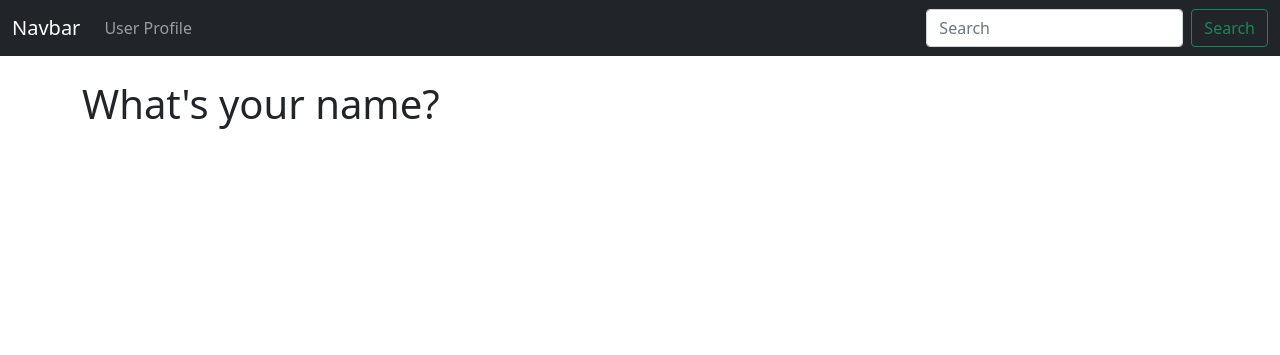
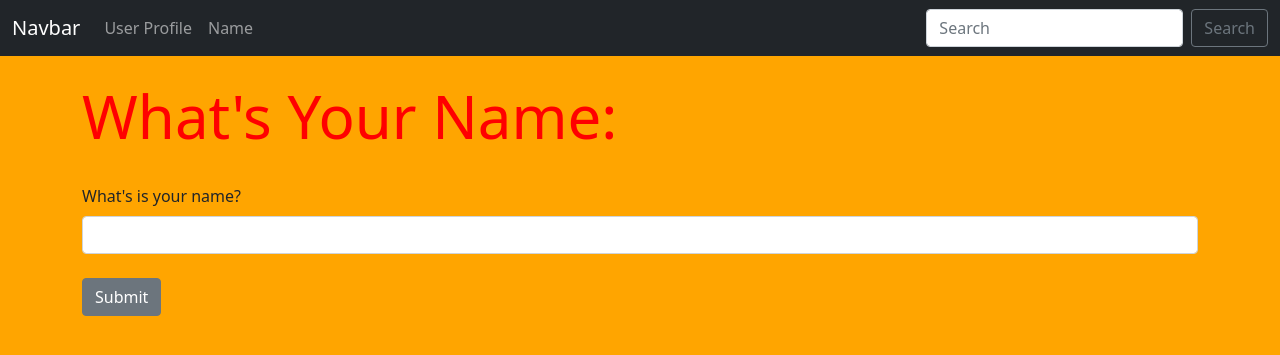
Before and after one commit to Prashant-dhakad/Blog-Website, a Flask app: page /name in a window 1280 px wide. Shown: the top 355 px of the page. Run offline with Flask 2, Linux system fonts and the light colour scheme.

Commit message:
Building Blog-Website

```diff
--- a/app.py
+++ b/app.py
@@ -1,4 +1,4 @@
-from flask import  Flask, render_template
+from flask import  Flask, render_template, flash
 from flask_wtf import FlaskForm
 from wtforms import StringField, SubmitField
 from wtforms.validators import DataRequired
@@ -45,7 +45,10 @@ def name():
     name = None
     form = NamerForm()
     #Validae Form
-
+    if form.validate_on_submit():
+        name = form.name.data
+        form.name.data = ""
+        flash("form submited successfully!")
     return render_template('name.html',
                            name = name,
                            form = form
--- /dev/null
+++ b/static/css/style.css
@@ -0,0 +1,8 @@
+h1 {
+    color: red;
+    font-size:  60px;
+}
+
+body {
+    background: orange;
+}
--- a/templates/base.html
+++ b/templates/base.html
@@ -7,6 +7,9 @@
 
     <!-- Bootstrap CSS -->
     <link href="https://cdn.jsdelivr.net/npm/bootstrap@5.0.2/dist/css/bootstrap.min.css" rel="stylesheet" integrity="sha384-EVSTQN3/azprG1Anm3QDgpJLIm9Nao0Yz1ztcQTwFspd3yD65VohhpuuCOmLASjC" crossorigin="anonymous">
+
+     <!-- Our CSS -->
+     <link href="{{ url_for('static' , filename = 'css/style.css')}}" rel="stylesheet">
 
     <title>Flasker!</title>
   </head>
--- a/templates/index.html
+++ b/templates/index.html
@@ -1,6 +1,8 @@
 {% extends 'base.html' %}
 
 {% block content %}
+
+
 
   <h2><strong>Favorite Fruites</strong></h2>
 
--- a/templates/name.html
+++ b/templates/name.html
@@ -1,5 +1,36 @@
 {% extends 'base.html' %}
 {% block content %}
 
-<H1> What's your name? </H1>
+{% for message in get_flashed_messages() %}
+<div class="alert alert-secondary alert-dismissible fade show" role="alert">
+    <strong>{{name}}</strong> {{ message }}
+    <button type="button" class="btn-close" data-bs-dismiss="alert" aria-label="Close"></button>
+  </div>
+{% endfor %}
+
+
+
+{% if name %}
+  <h1>Hello {{name}}!!</h1>
+  <br/>
+{% else %}
+   <h1>What's Your Name:</h1>
+   <br/>
+   <form action="" method="POST">
+    {{ form.hidden_tag() }}
+    {{ form.name.label(
+        class = "form-label"
+    ) }}
+    {{ form.name(
+        class="form-control"
+    ) }}
+    <br/>
+    {{ form.submit(
+        class="btn btn-secondary"
+    ) }}
+   </form>
+
+
+
+{% endif %}
 {% endblock %}
--- a/templates/navbar.html
+++ b/templates/navbar.html
@@ -9,10 +9,13 @@
           <li class="nav-item">
             <a class="nav-link" href="{{url_for('user', name = 'Prashant')}}">User Profile</a>
           </li>
+          <li class="nav-item">
+            <a class="nav-link" href="{{url_for('name')}}">Name</a>
+          </li>
         </ul>
         <form class="d-flex">
           <input class="form-control me-2" type="search" placeholder="Search" aria-label="Search">
-          <button class="btn btn-outline-success" type="submit">Search</button>
+          <button class="btn btn-outline-secondary" type="submit">Search</button>
         </form>
       </div>
     </div>
```
Also changed, not shown: static/images/wallpaperflare.com_wallpaper.jpg (added).
